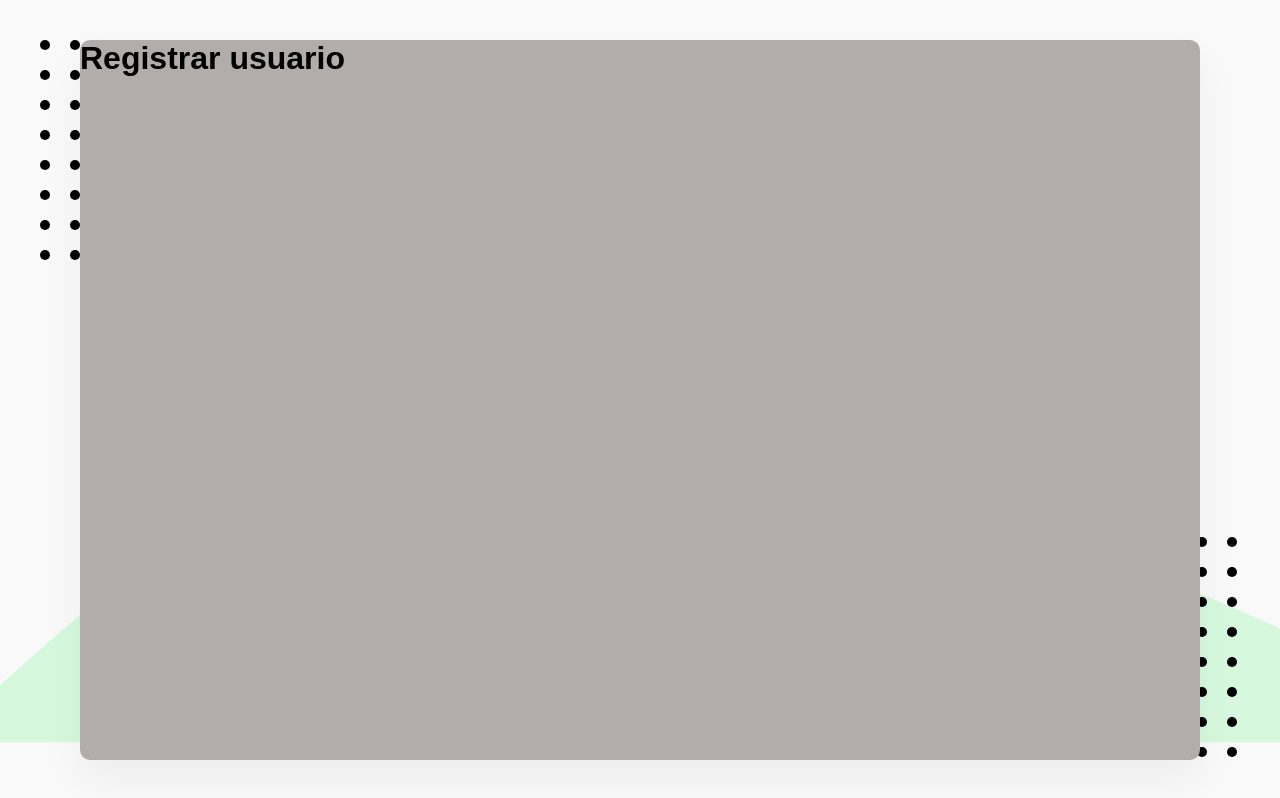
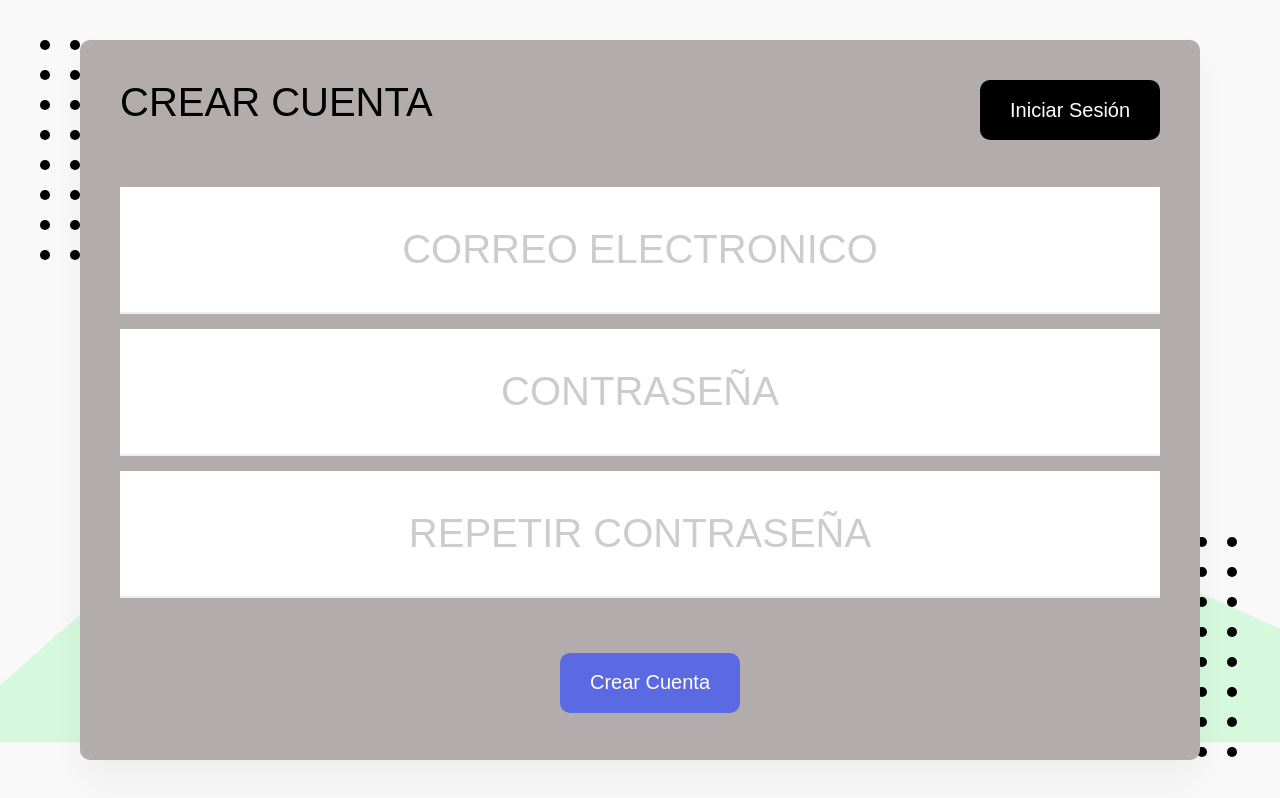
Before and after one commit to cayoss777/firebase-react, a React (Create React App) app: page /registrar-usuario in a window 1280 px wide. Built offline with nearby package versions, Linux system fonts and the light colour scheme.

Commit message:
Iniciar sesión

```diff
--- a/src/App.js
+++ b/src/App.js
@@ -26,6 +26,9 @@
           <Boton to="/lista-gastos">
             Lista
           </Boton>
+          <Boton>
+            x
+          </Boton>
         </ContenedorBotones>
       </ContenedorHeader>
     </Header>
--- a/src/componentes/GastosPorCategoria.js
+++ b/src/componentes/GastosPorCategoria.js
@@ -1,10 +1,23 @@
 import React from "react";
+import { Helmet } from "react-helmet";
+import { Header, Titulo } from "../elementos/Header";
+import BtnRegresar from "../elementos/BtnRegresar";
 
 const GastosPorCategoria = () => {
     return (
-        <h1>
-            Gastos por día
-        </h1>
+        <>
+
+        <Helmet>
+            <title>ff</title>
+        </Helmet>
+        <Header>
+            <BtnRegresar>
+
+            </BtnRegresar>
+            <Titulo>Gastos por día </Titulo>
+        </Header>
+
+        </>
      );
 }
 
--- a/src/componentes/IniciarSesion.js
+++ b/src/componentes/IniciarSesion.js
@@ -1,8 +1,49 @@
 import React from "react";
+import { Helmet } from "react-helmet";
+import { ContenedorHeader, Header, Titulo } from "../elementos/Header";
+import Boton from "../elementos/Boton";
+import { ContenedorBoton, Formulario, Input } from "../elementos/ElementosDeFormulario";
 
 const IniciarSesion = () => {
     return (
-        <h1>Iniciar sesion </h1>
+        <>
+
+          <Helmet>
+            <title> Iniciar sesion</title>
+          </Helmet>
+
+            <Header>
+                <ContenedorHeader>
+                    <Titulo>Iniciar ses</Titulo>
+                    <div>
+                       <Boton to="/registrar-usuario">Registrar Usuario</Boton>
+                    </div>
+                </ContenedorHeader>
+            </Header>
+            <Formulario>
+
+                <Input
+                type="email"
+                name="email"
+                placeholder="correo electronico">
+                </Input>
+
+                  <Input
+                type="password"
+                name="password"
+                placeholder="Contraseña">
+                </Input>
+
+
+                <ContenedorBoton>
+                    <Boton as="butoon" primario type="submit">
+                    Iniciar Sesión
+                    </Boton>
+                </ContenedorBoton>
+
+            </Formulario>
+         </>
+
      );
 }
 
--- a/src/componentes/RegistrarUsuario.js
+++ b/src/componentes/RegistrarUsuario.js
@@ -1,10 +1,52 @@
 import React from "react";
+import { Helmet } from "react-helmet";
+import { ContenedorHeader, Header, Titulo } from "../elementos/Header";
+import Boton from "../elementos/Boton";
+import { ContenedorBoton, Formulario, Input } from "../elementos/ElementosDeFormulario";
+
 
 const RegistrarUsuario = () => {
     return (
-        <h1>
-            Registrar usuario
-        </h1>
+        <>
+          <Helmet>
+            <title> Crear cuentas</title>
+          </Helmet>
+
+            <Header>
+                <ContenedorHeader>
+                    <Titulo>Crear Cuenta</Titulo>
+                    <div>
+                        <Boton to="/iniciar-sesion"> Iniciar Sesión</Boton>
+                    </div>
+                </ContenedorHeader>
+            </Header>
+            <Formulario>
+
+                <Input
+                type="email"
+                name="email"
+                placeholder="correo electronico">
+                </Input>
+
+                  <Input
+                type="password"
+                name="password"
+                placeholder="Contraseña">
+                </Input>
+
+                      <Input
+                type="password"
+                name="password2"
+                placeholder="Repetir Contraseña">
+                </Input>
+                <ContenedorBoton>
+                    <Boton as="butoon" primario type="submit">
+                    Crear Cuenta
+                    </Boton>
+                </ContenedorBoton>
+
+            </Formulario>
+        </>
     );
 }
 
--- /dev/null
+++ b/src/elementos/BtnRegresar.js
@@ -0,0 +1,43 @@
+import React from 'react';
+import styled from 'styled-components';
+import {ReactComponent as IconoFlecha} from './../imagenes/flecha.svg';
+import {useNavigate} from 'react-router-dom';
+
+const Btn = styled.button`
+    display: block;
+    width: 3.12rem; /* 50px */
+    height: 3.12rem; /* 50px */
+    line-height: 3.12rem; /* 50px */
+    text-align: center;
+    margin-right: 1.25rem; /* 20px */
+    border: none;
+    background: #000;
+    color: #fff;
+    display: flex;
+    align-items: center;
+    justify-content: center;
+    border-radius: 0.31rem; /* 5px */
+    cursor: pointer;
+
+    @media(max-width: 60rem){ /* 950px */
+        width: 2.5rem; /* 40px */
+        height: 2.5rem; /* 40px */
+        line-height: 2.5rem; /* 40px */
+    }
+`;
+
+const Icono = styled(IconoFlecha)`
+    width: 50%;
+    height: auto;
+    fill: #fff;
+`;
+
+const BtnRegresar = ({ruta = '/'}) => {
+	const navigate = useNavigate();
+
+	return (
+		<Btn onClick={() => navigate(ruta)}><Icono /></Btn>
+	);
+}
+
+export default BtnRegresar;
--- /dev/null
+++ b/src/elementos/ElementosDeFormulario.js
@@ -0,0 +1,63 @@
+import styled from 'styled-components';
+import theme from './../theme';
+
+const ContenedorFiltros = styled.div`
+    display: flex;
+    justify-content: space-between;
+    margin-bottom: 1.87rem; /* 30px */
+
+    @media(max-width: 60rem){ /* 950px */
+        flex-direction: column;
+
+        & > * {
+            width: 100%;
+            margin-bottom: 0.62rem; /* 10px */
+        }
+    }
+`;
+
+const Formulario = styled.form`
+    padding: 0 2.5rem; /* 40px */
+    height: 100%;
+    display: flex;
+    flex-direction: column;
+    justify-content: space-around;
+    input {
+        width: 100%;
+        text-align: center;
+        padding: 2.5rem 0;
+        font-family: 'Work Sans', sans-serif;
+        &::placeholder {
+            color: rgba(0,0,0,.2);
+        }
+    }
+
+    @media(max-width: 60rem){ /* 950px */
+        justify-content: start;
+    }
+`;
+
+const Input = styled.input`
+    font-size: 2.5rem; /* 40px */
+    text-transform: uppercase;
+    border: none;
+    border-bottom: 2px solid ${theme.grisClaro};
+    outline: none;
+
+    @media(max-width: 60rem){ /* 950px */
+        font-size: 2.2rem; /* 24px */
+    }
+`;
+
+const InputGrande = styled(Input)`
+    font-size: 4.37rem; /* 70px */
+    font-weight: bold;
+`;
+
+const ContenedorBoton = styled.div`
+    display: flex;
+    justify-content: center;
+    margin: 2.5rem 0;  /* 40px */
+`;
+
+export {ContenedorFiltros, Formulario, Input, InputGrande, ContenedorBoton};
--- /dev/null
+++ b/src/theme.js
@@ -0,0 +1,12 @@
+const theme = {
+    fondo: '#F9F9F9',
+    colorPrimario: '#5B69E2',
+    colorSecundario: '#000',
+    verde: '#43A854',
+    rojo: '#E34747',
+    grisClaro: '#E8EFF1',
+    grisClaro2: '#CBDDE2',
+    azulClaro: '#8792F1'
+}
+
+export default theme;
```
Also changed, not shown: src/elementos/Header.js (line endings or trailing spaces).
